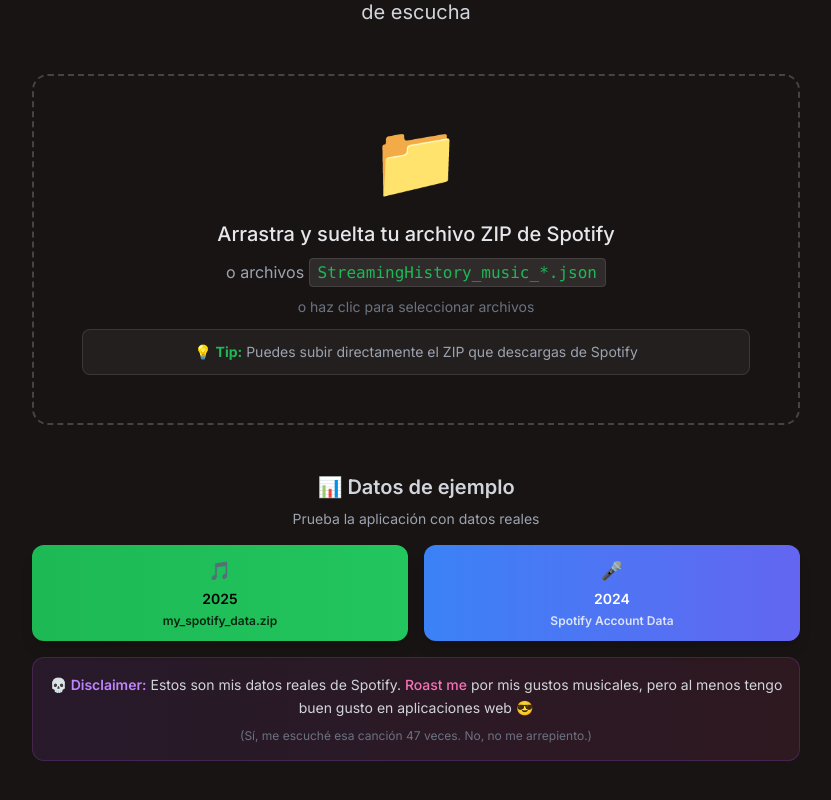
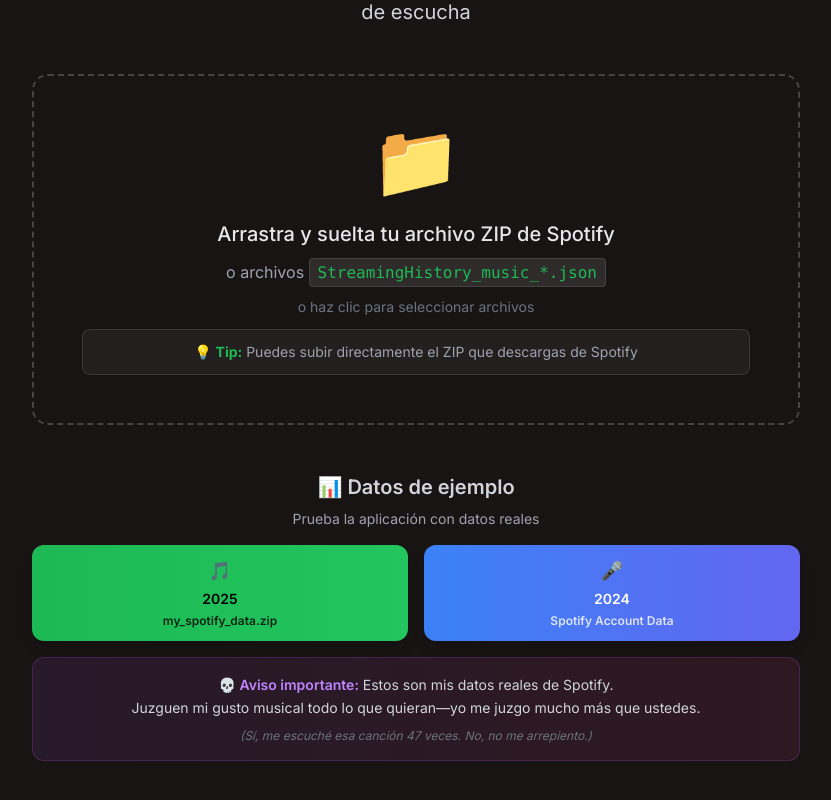
Before and after one commit to AgustinaNahas/spotify-wrapped, a Next.js app: page / in a window 1280 px wide. Shown: the part 246-1046 px from the top of the page, without its empty margins (224-1055 px from the left). Built offline with nearby package versions, Linux system fonts and the light colour scheme.

Commit message:
comentario gracioso se va cuando seleccionás algo

```diff
--- a/app/page.tsx
+++ b/app/page.tsx
@@ -337,7 +337,8 @@
           </div>
         </div>
 
-        {/* Botones para cargar datos de ejemplo */}
+        {/* Botones para cargar datos de ejemplo - Solo visible cuando no hay datos cargados */}
+        {!stats && (
           <div className="max-w-3xl mx-auto mb-8 sm:mb-12">
             <div className="text-center mb-4">
               <h3 className="text-lg sm:text-xl font-semibold text-gray-300 mb-2">
@@ -375,15 +376,15 @@
             {/* Comentario gracioso */}
             <div className="bg-gradient-to-r from-purple-500/10 to-pink-500/10 rounded-xl p-4 border border-purple-500/20 text-center">
               <p className="text-sm text-gray-300 leading-relaxed">
-              <span className="text-purple-400 font-semibold">💀 Disclaimer:</span> Estos son mis datos reales de Spotify.
-              <span className="text-pink-400 font-medium"> Roast me</span> por mis gustos musicales,
-              pero al menos tengo buen gusto en aplicaciones web 😎
+                <span className="text-purple-400 font-semibold">💀 Aviso importante:</span> Estos son mis datos reales de Spotify.
+                <br/>Juzguen mi gusto musical todo lo que quieran—yo me juzgo mucho más que ustedes.
               </p>
-            <p className="text-xs text-gray-500 mt-2">
+              <p className="text-xs text-gray-500 mt-2 italic">
                 (Sí, me escuché esa canción 47 veces. No, no me arrepiento.)
               </p>
             </div>
           </div>
+        )}
 
         {/* Loading mejorado */}
         {loading && (
```
Lines whose indentation alone changed are shown as unchanged.
